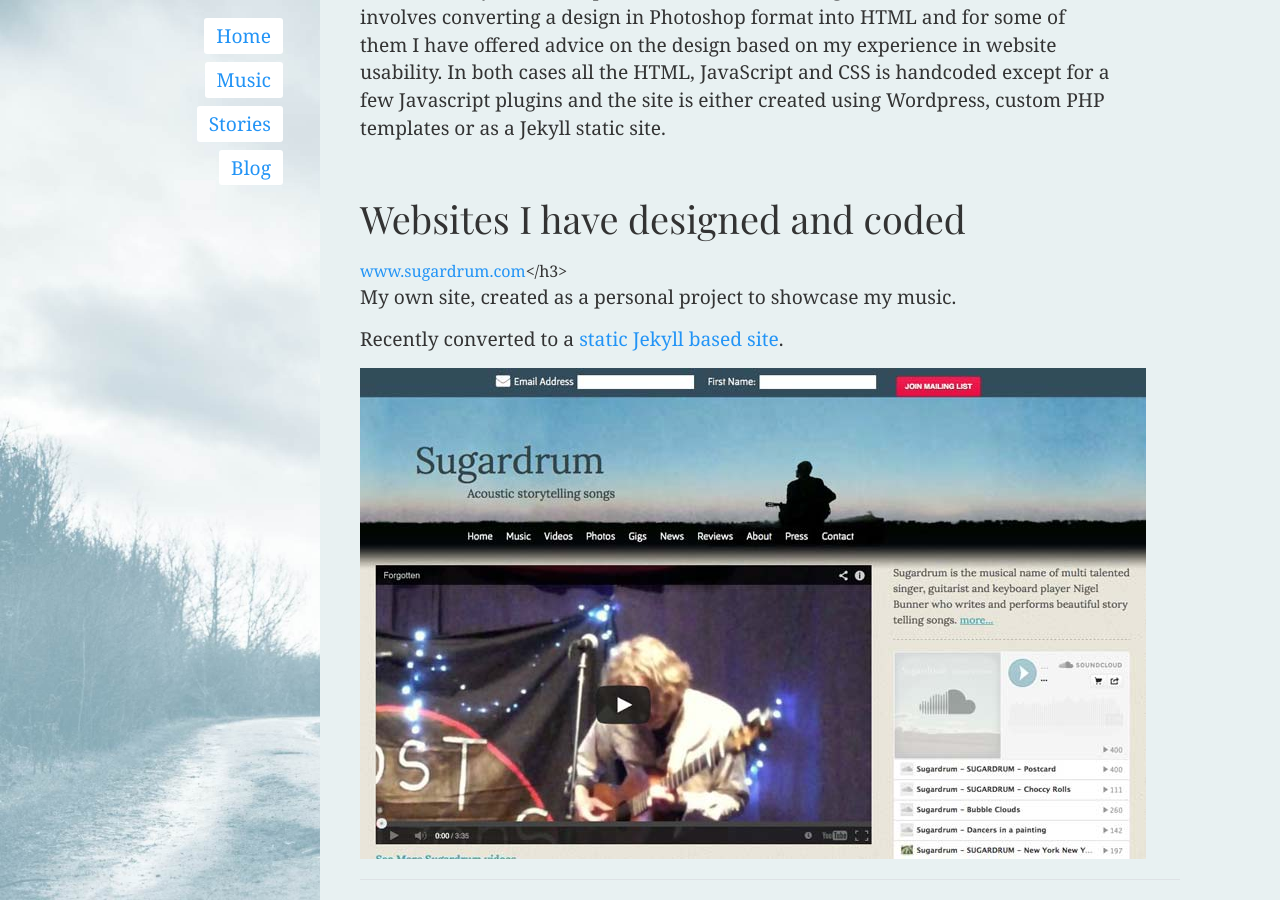
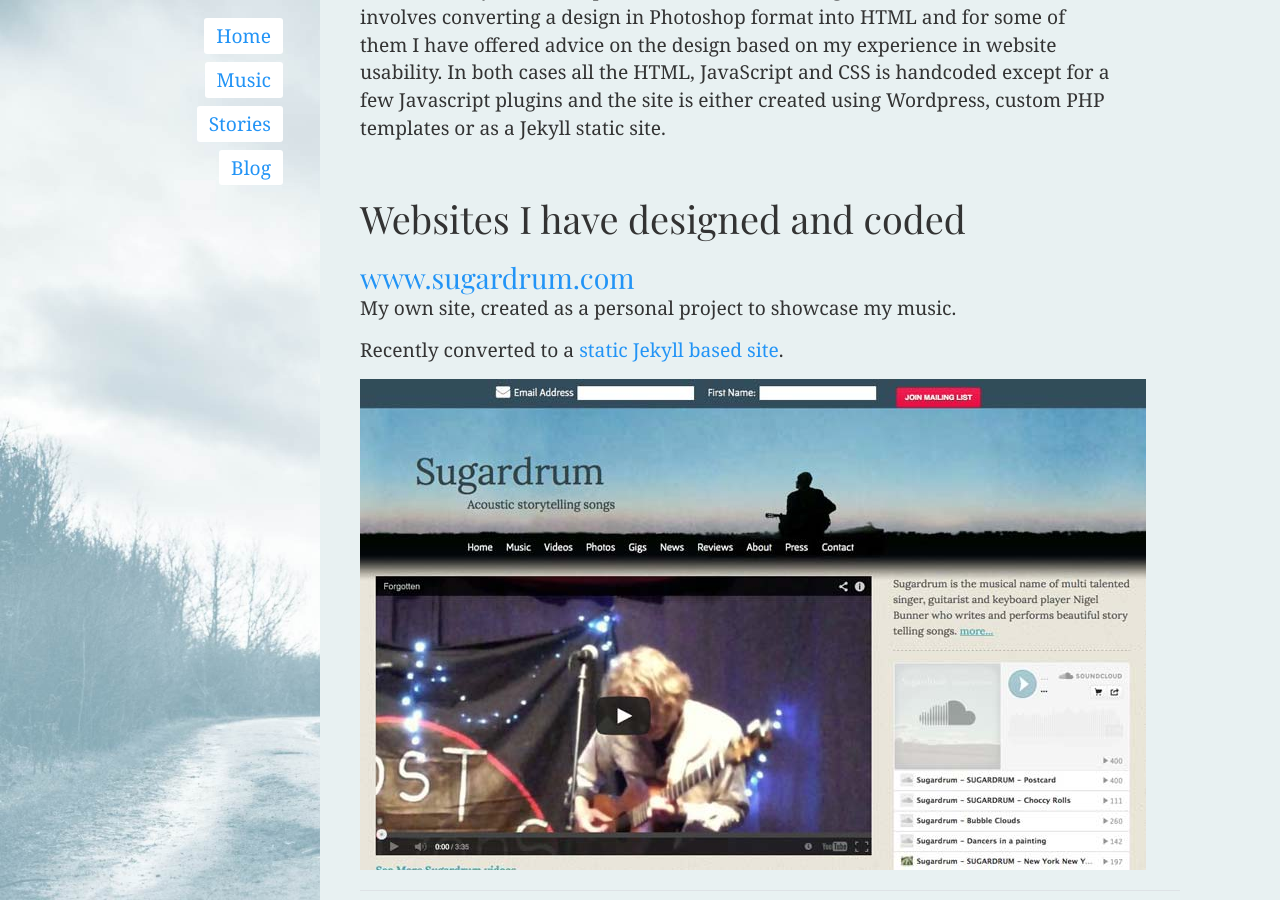
Before and after one commit to nbunner-personal/nigelbunner, a Jekyll site: the page built from pages/web-portfolio.md, in a window 1280 px wide and 900 px high, scrolled down 309 px. Built offline with Jekyll 4.4.1, drawn with Linux system fonts in a browser that asks for light colours; nearby versions of some CDN libraries.

Commit message:
Fixing broken h3 tag

```diff
--- a/pages/web-portfolio.md
+++ b/pages/web-portfolio.md
@@ -13,7 +13,7 @@
 <h2>Websites I have designed and coded</h2>
 
 <div class="portfolio_item clearfix">
-	<a href="http://www.sugardrum.com/" title="Visit www.sugardrum.com">www.sugardrum.com</a></h3>
+	<h3><a href="http://www.sugardrum.com/" title="Visit www.sugardrum.com">www.sugardrum.com</a></h3>
 	<p>My own site, created as a personal project to showcase my music.</p>
 	<p>Recently converted to a <a href="/blog/2016/12/09/moving-from-wordpress-to-jekyll/">static Jekyll based site</a>.</p>
 	<a href="http://www.sugardrum.com/" title="Visit www.sugardrum.com"><img src="img/portfolio-screenshots/sugardrum.jpg" alt="sugardrum.com" class="img-responsive" /></a>
```
